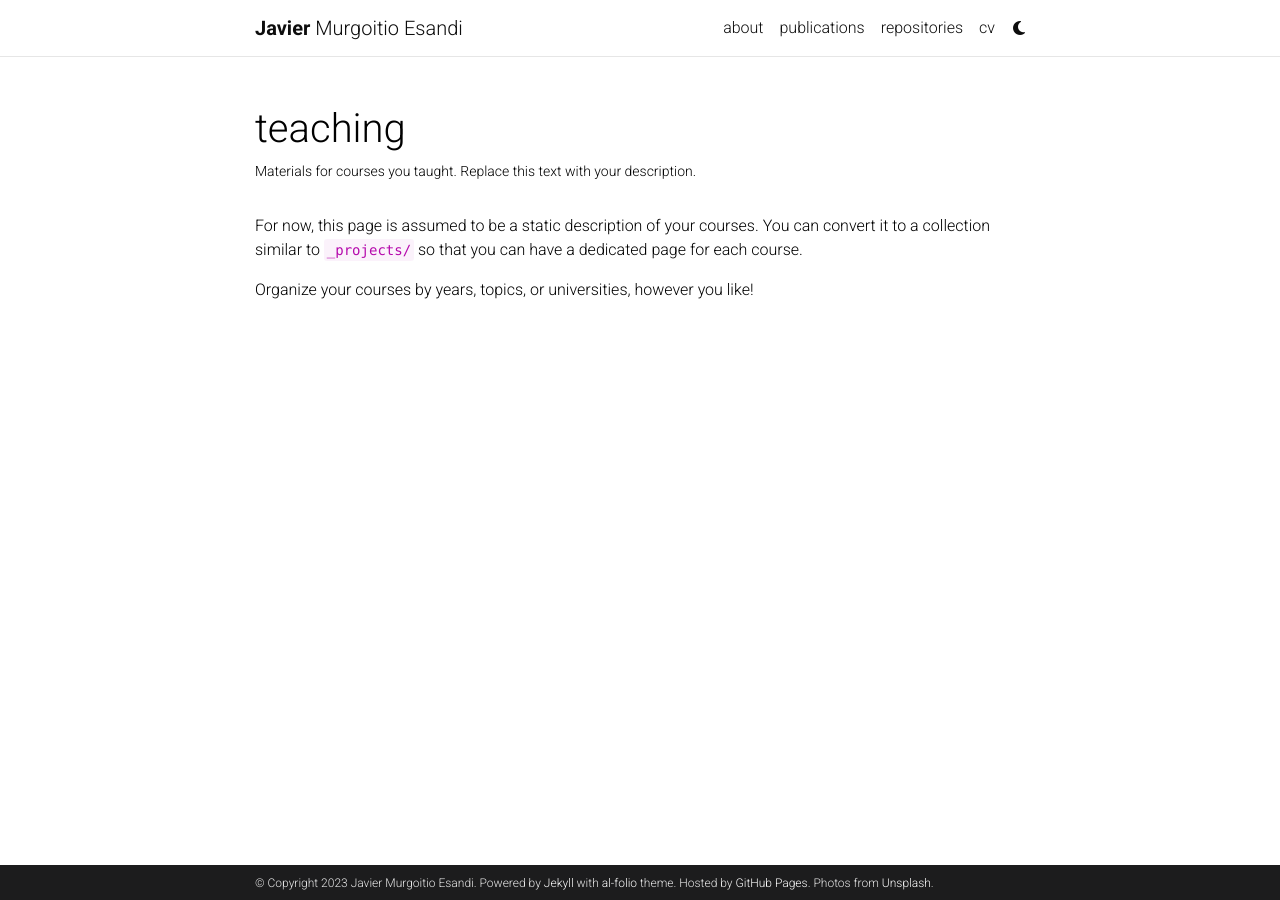
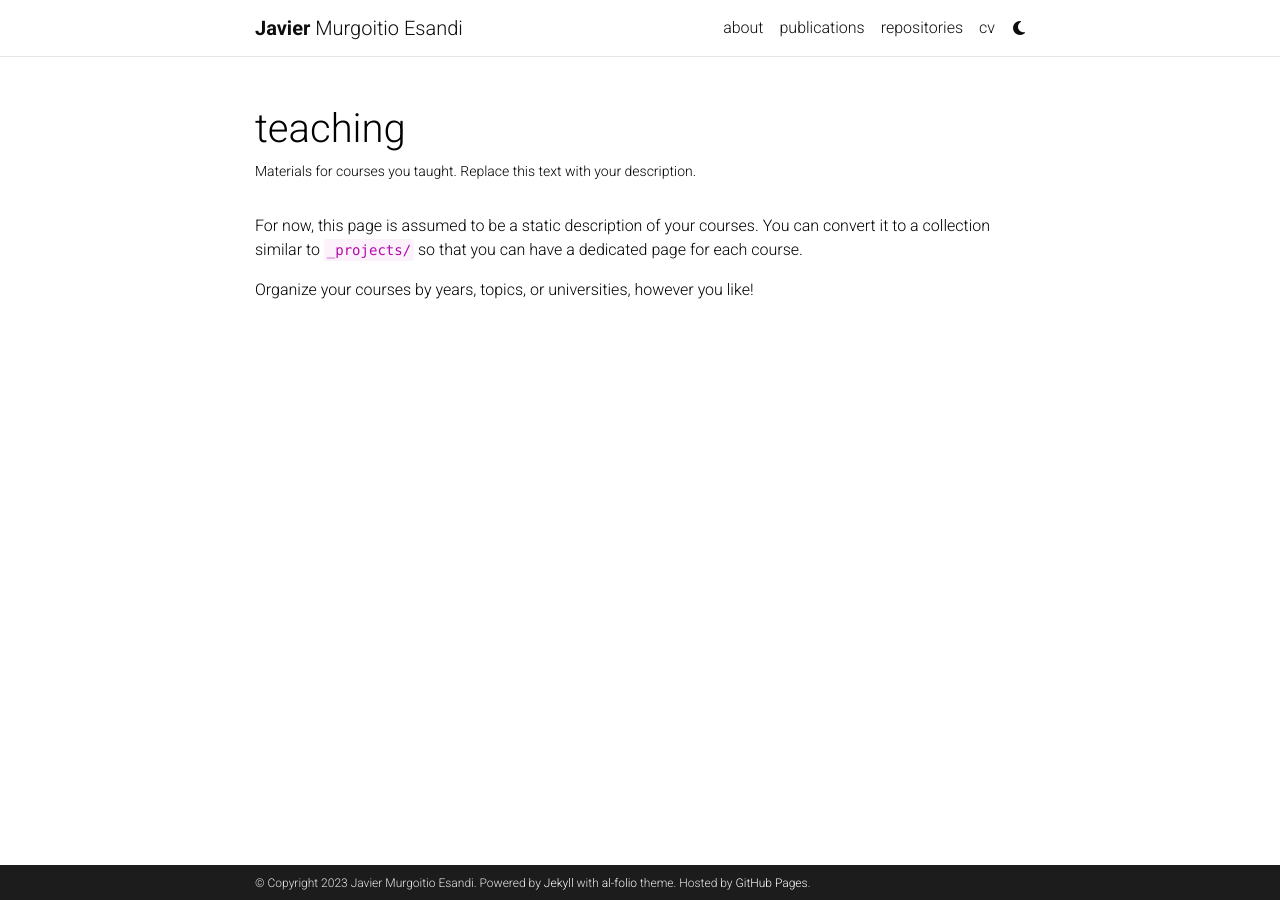
Before and after one commit to jmurgoitioesandi/jmurgoitioesandi.github.io, a Jekyll site: the page built from _pages/teaching.md, in a window 1280 px wide. Built offline with Jekyll 4.4.1, drawn with Linux system fonts in a browser that asks for light colours; full-size pictures stand in for the smaller copies a plugin makes; comment, search, counter and statistics services are not loaded; a style sheet for code colours, icons or effects is not loaded; part of the change alters nothing that is shown.

```diff
--- a/_config.yml
+++ b/_config.yml
@@ -12,8 +12,7 @@ description: > # the ">" symbol means to ignore newlines until "footer_text:"
 footer_text: >
   Powered by <a href="https://jekyllrb.com/" target="_blank">Jekyll</a> with <a href="https://github.com/alshedivat/al-folio">al-folio</a> theme.
   Hosted by <a href="https://pages.github.com/" target="_blank">GitHub Pages</a>.
-  Photos from <a href="https://unsplash.com" target="_blank">Unsplash</a>.
-keywords: jekyll, jekyll-theme, academic-website, portfolio-website  # add your own keywords or leave empty
+keywords: Scientific machine learning  # add your own keywords or leave empty
 
 lang: en # the language of your site (for example: en, fr, cn, ru, etc.)
 icon: ⚛️  # the emoji used as the favicon (alternatively, provide image name in /assets/img/)
@@ -71,7 +70,7 @@ github_username: # your GitHub user name
 gitlab_username: # your GitLab user name
 twitter_username: # your Twitter handle
 mastodon_username: # your mastodon instance+username in the format instance.tld/@username
-linkedin_username: # your LinkedIn user name
+linkedin_username: Javier Murgoitio Esandi
 telegram_username: # your Telegram user name
 scholar_userid: # your Google Scholar ID
 semanticscholar_id: # your Semantic Scholar ID
@@ -104,7 +103,7 @@ zotero_username: # your zotero username
 wechat_qr: # filename of your wechat qr-code saved as an image (e.g., wechat-qr.png if saved to assets/img/wechat-qr.png)
 
 contact_note: >
-  You can even add a little note about which of these is the best way to reach you.
+  Feel free send me an email!
 
 # -----------------------------------------------------------------------------
 # Analytics and search engine verification
@@ -155,8 +154,8 @@ disqus_shortname: al-folio # put your disqus shortname
 # If you have blog posts published on medium.com or other external sources,
 # you can display them in your blog by adding a link to the RSS feed.
 external_sources:
-  - name: medium.com
-    rss_url: https://medium.com/@al-folio/feed
+  - name: linkedin
+    rss_url: https://www.linkedin.com/in/javier-murgoitio-esandi-8a997ab7/
 
 # -----------------------------------------------------------------------------
 # Collections
```
